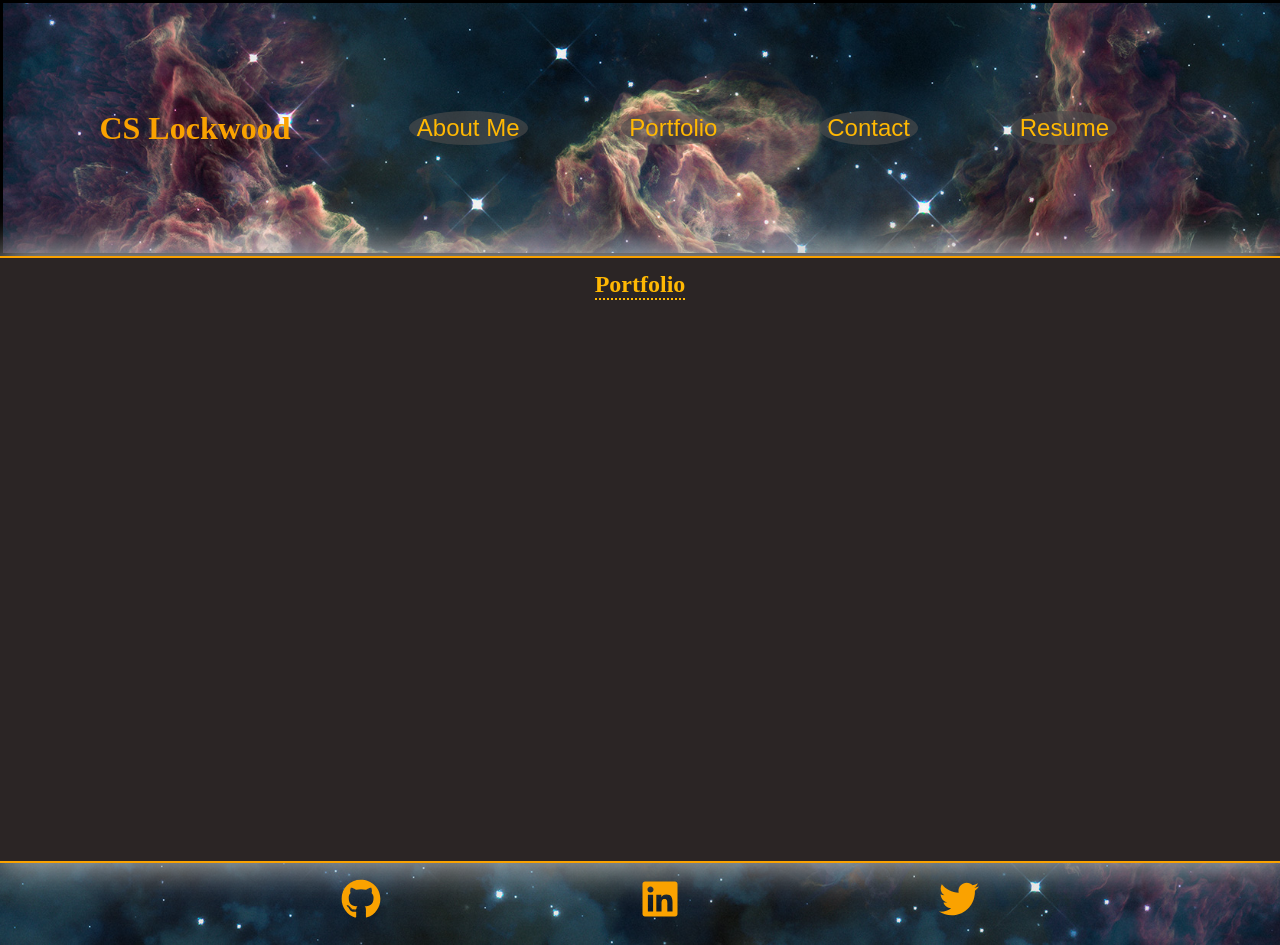
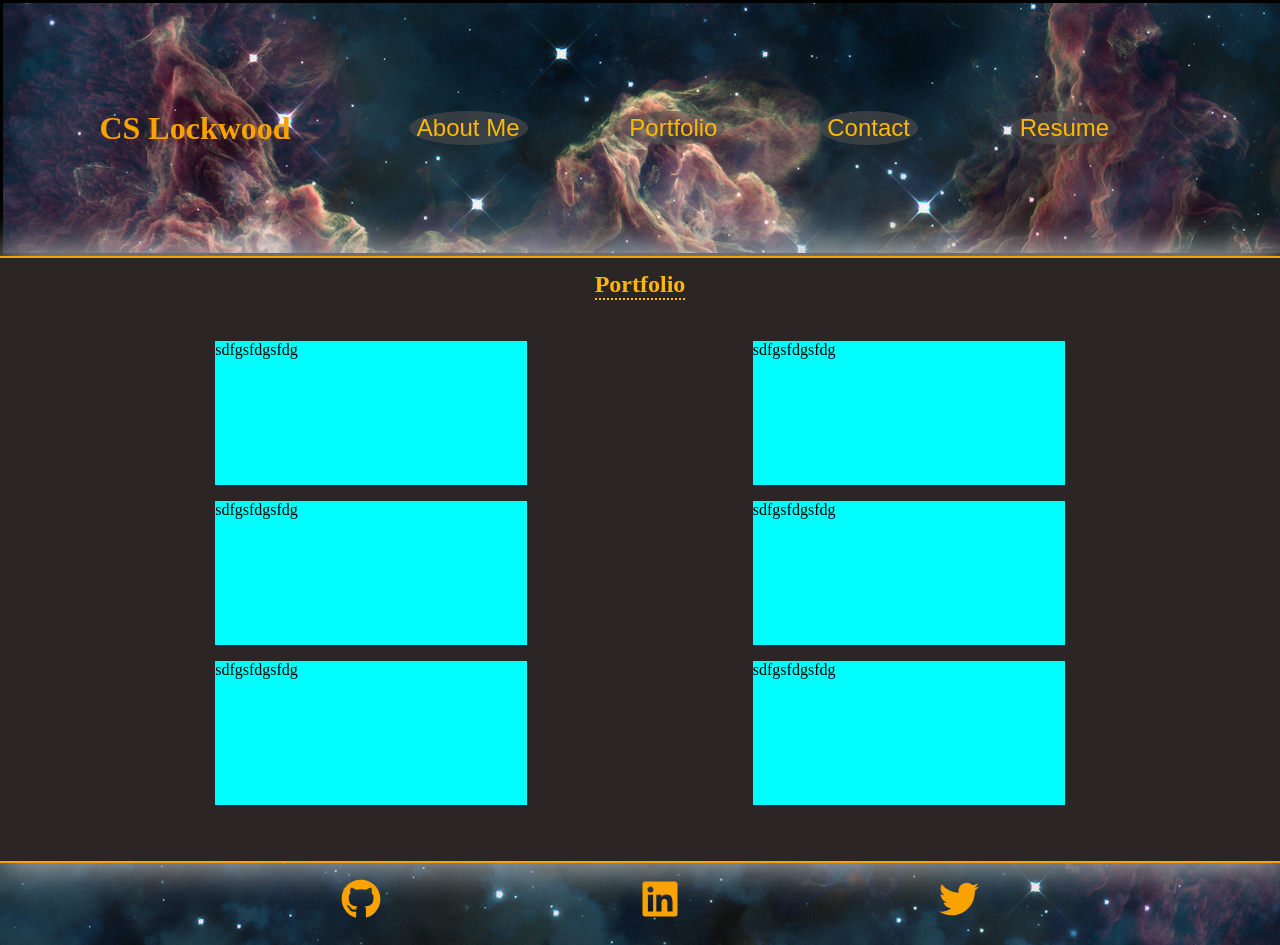
Before and after one commit to VulnusR/CSLockwood-M20-React-Portfolio2, a React (Create React App) app in the folder cslockwood.portfolio/: page /portfolio in a window 1280 px wide. Built offline with nearby package versions, Linux system fonts and the light colour scheme.

Commit message:
basic project/portfolio structure

```diff
--- a/cslockwood.portfolio/src/Portfolio.js
+++ b/cslockwood.portfolio/src/Portfolio.js
@@ -1,10 +1,25 @@
 import React from 'react';
+import Project from './Project.js';
 
 function Portfolio() {
     return (
       <div className='main-article'>
       <h2 className='page-title'>Portfolio</h2>
-      {/* Projects goes here */}
+      <div className='portfolio-parent'>
+        <div className='porfolio-col-1'>
+          <Project></Project>
+          <Project></Project>
+          <Project></Project>
+
+        </div>
+        <div className='porfolio-col-2'>
+        <Project></Project>
+        <Project></Project>
+        <Project></Project>
+
+
+        </div>
+      </div>
       </div>
     );
 }
--- a/cslockwood.portfolio/src/Project.js
+++ b/cslockwood.portfolio/src/Project.js
@@ -0,0 +1,12 @@
+import React from 'react';
+
+function Project() {
+    return (
+      <div className='project-parent'>
+        <p>sdfgsfdgsfdg</p>
+
+      </div>
+    );
+}
+
+export default Project;
--- a/cslockwood.portfolio/src/Styles/styles.css
+++ b/cslockwood.portfolio/src/Styles/styles.css
@@ -226,6 +226,36 @@ body {
     flex-direction: column;
 }
 
+.portfolio-parent {
+    width: 84%;
+    height: 100%;
+    display: flex;
+    flex-direction: row;
+    justify-content: space-around;
+}
+
+.portfolio-col-1 {
+    flex-direction: column;
+    width: 40%;
+    height: 20%;
+}
+
+.portfolio-col-2 {
+    flex-direction: column;
+    width: 40%;
+    height: 20%;
+}
+
+.project-parent {
+    height: 18vh;
+    min-width: 39vh;
+    background-color: aqua;
+}
+
+
+
+
+
 
 .Footer-Box {
     display: flex;
```
